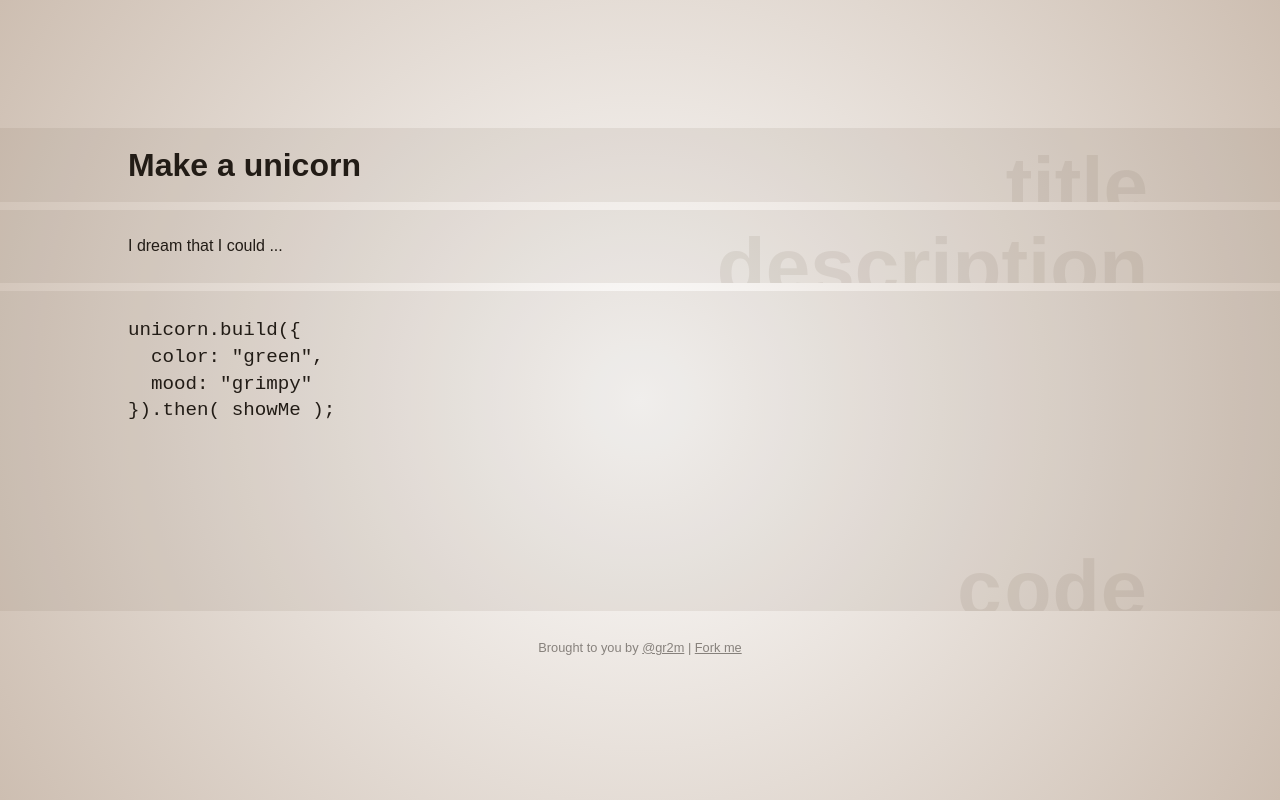
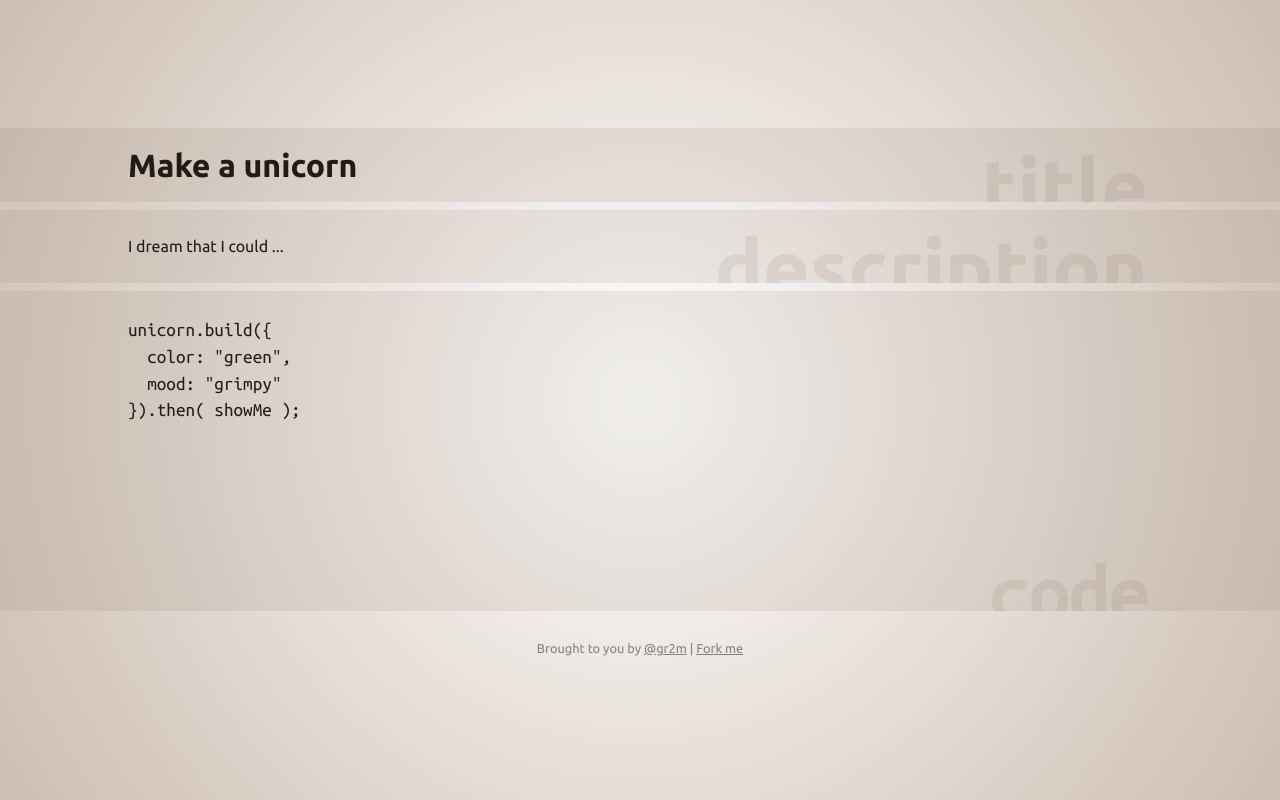
Before and after one commit to gr2m/dreamcode.io, a plain HTML site: page index.html in a window 1280 px wide. Drawn offline with Linux system fonts and the light colour scheme.

Commit message:
added ubuntu fonts

```diff
--- a/index.html
+++ b/index.html
@@ -3,6 +3,8 @@
   <meta charset='utf-8'>
   <title>Dreamcode – everything is possible.</title>
 
+  <link href='http://fonts.googleapis.com/css?family=Ubuntu:400,700' rel='stylesheet' type='text/css'>
+  <link href='http://fonts.googleapis.com/css?family=Ubuntu+Mono' rel='stylesheet' type='text/css'>
   <link rel="stylesheet" href="assets/main.css">
 </head>
 <body>
```
